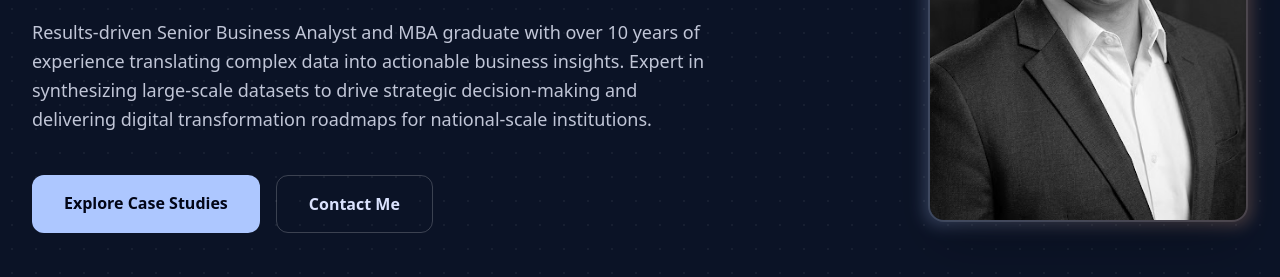
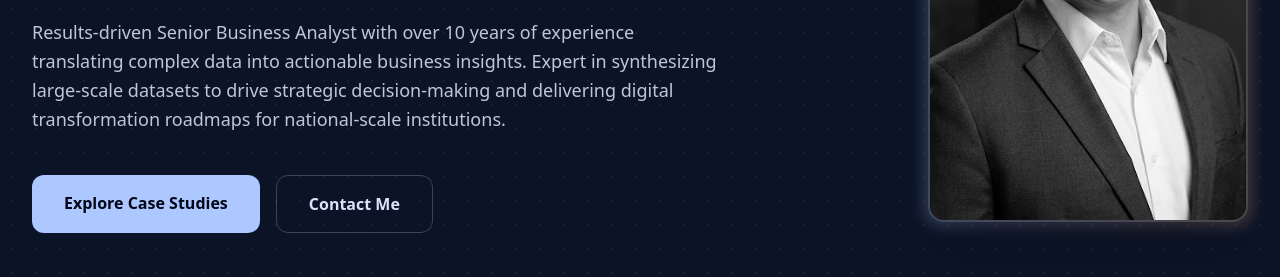
Before and after one commit to refigueroah/ronald-portfolio-2026, a plain HTML site: page index.html in a window 1280 px wide. Shown: the part 523-800 px from the top of the page. Drawn offline with nearby package versions, Linux system fonts and the light colour scheme.

Commit message:
Update index.html

```diff
--- a/index.html
+++ b/index.html
@@ -66,7 +66,7 @@
                         Transforming <span class="gradient-text">Complex Data</span> into Strategic Business Impact
                     </h1>
                     <p class="text-lg text-on-surface-variant mb-10 leading-relaxed">
-                        Results-driven Senior Business Analyst and MBA graduate with over 10 years of experience translating complex data into actionable business insights. Expert in synthesizing large-scale datasets to drive strategic decision-making and delivering digital transformation roadmaps for national-scale institutions.
+                        Results-driven Senior Business Analyst with over 10 years of experience translating complex data into actionable business insights. Expert in synthesizing large-scale datasets to drive strategic decision-making and delivering digital transformation roadmaps for national-scale institutions.
                     </p>
                     <div class="flex flex-wrap gap-4">
                         <a class="bg-primary text-slate-950 px-8 py-4 rounded-xl font-bold hover:shadow-lg transition-all" href="#projects">Explore Case Studies</a>
```
